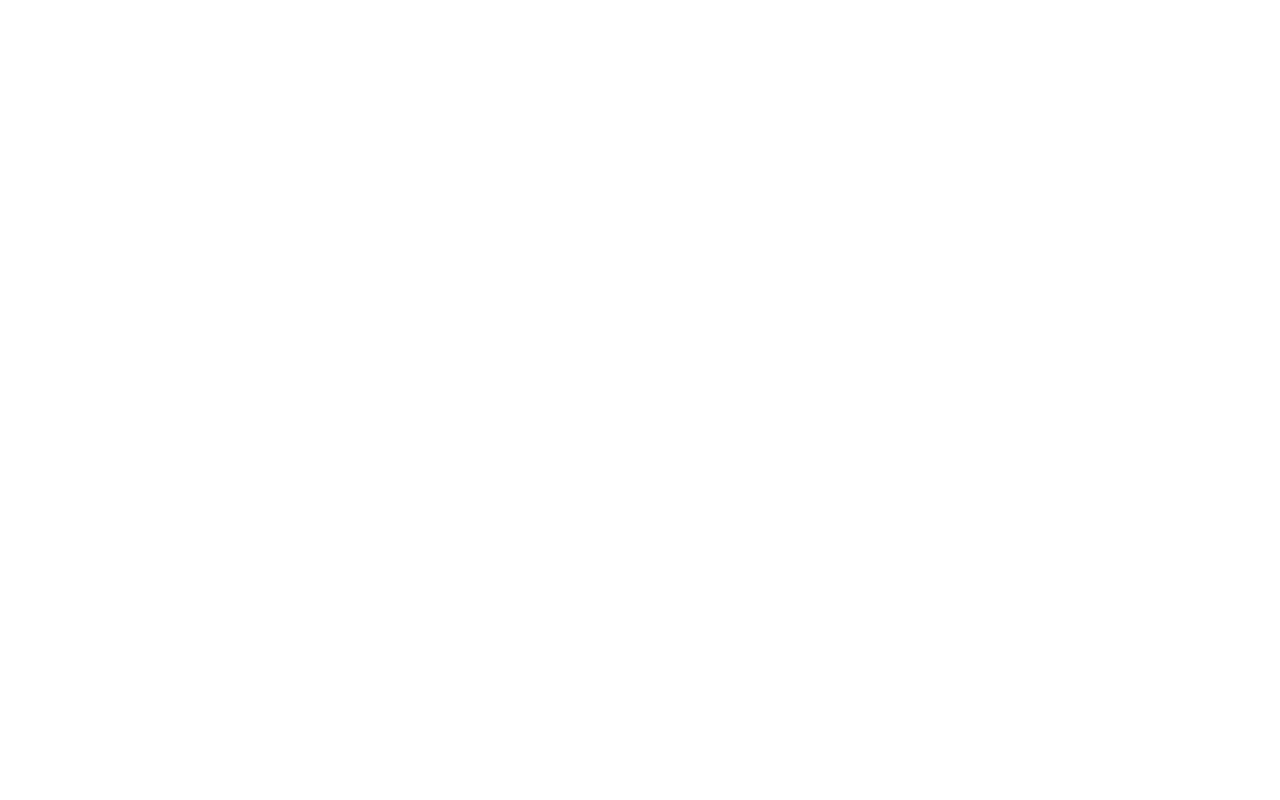
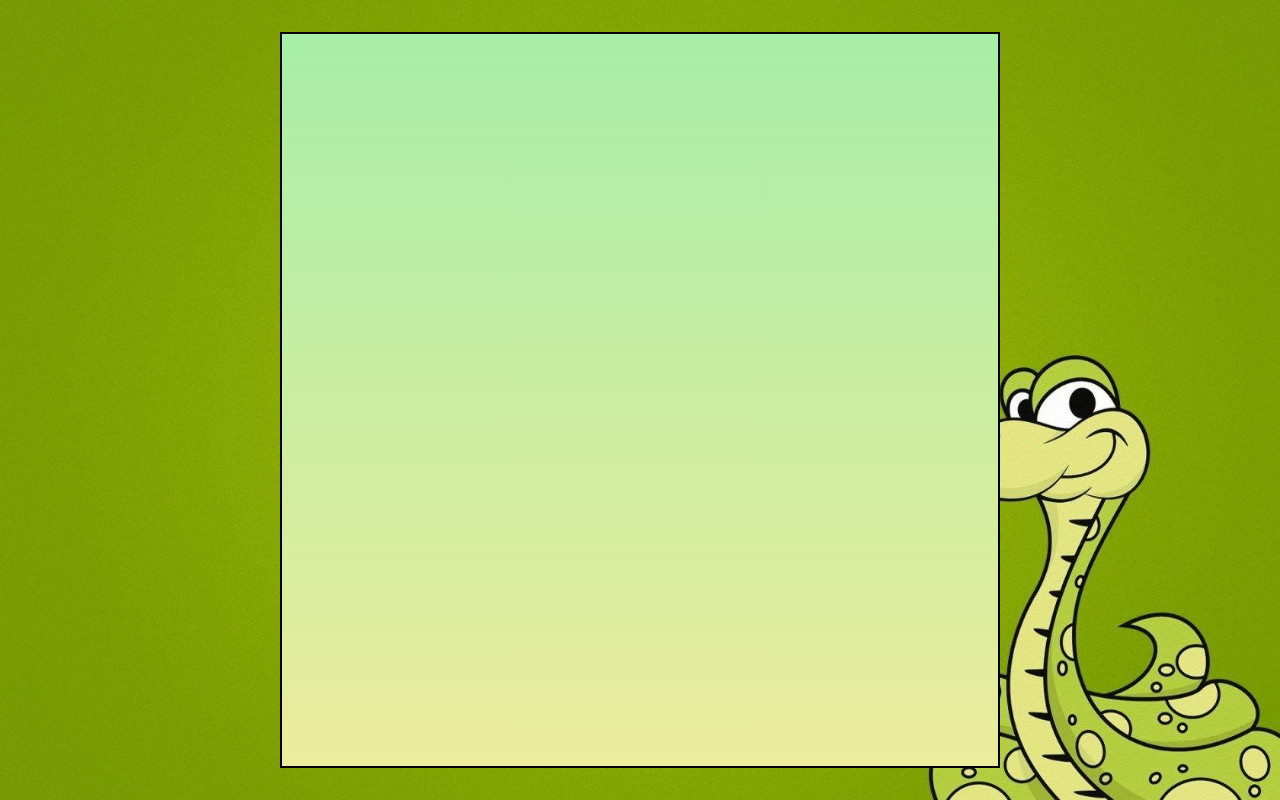
Before and after one commit to nishita-codes/HTML-CSS-JS-PROJECT-Snake-Game, a plain HTML site: page index.html in a window 1280 px wide. Drawn offline with Linux system fonts and the light colour scheme.

Commit message:
added files

```diff
--- a/index.html
+++ b/index.html
@@ -7,6 +7,11 @@
     <link rel="stylesheet" href="style.css">
 </head>
 <body>
+    <div class="body">
+        <div id="board">
+
+        </div>
+    </div>
     <script src="script.js"></script>
 </body>
 </html>
--- a/style.css
+++ b/style.css
@@ -3,3 +3,30 @@
     padding:0px;
     box-sizing: border-box;
 }
+
+.body{
+    background: url("../img/bg.jpg");
+    min-height: 100vh;
+    background-size: 100vw 100vh;
+    background-repeat: no-repeat;
+    display: flex;
+    justify-content: center;
+    align-items: center;
+}
+#board{
+    background: linear-gradient(rgb(167, 238, 167), rgb(236, 236, 156));
+    width:90vmin;
+    height:92vmin;
+    border:2px solid black;
+    display:grid;
+    grid-template-rows: repeat(18, 1fr);
+    grid-template-columns:repeat(18, 1fr) ;
+}
+
+.head{
+    background-color: red;
+}
+
+.food{
+    background-color: purple;
+}
```
